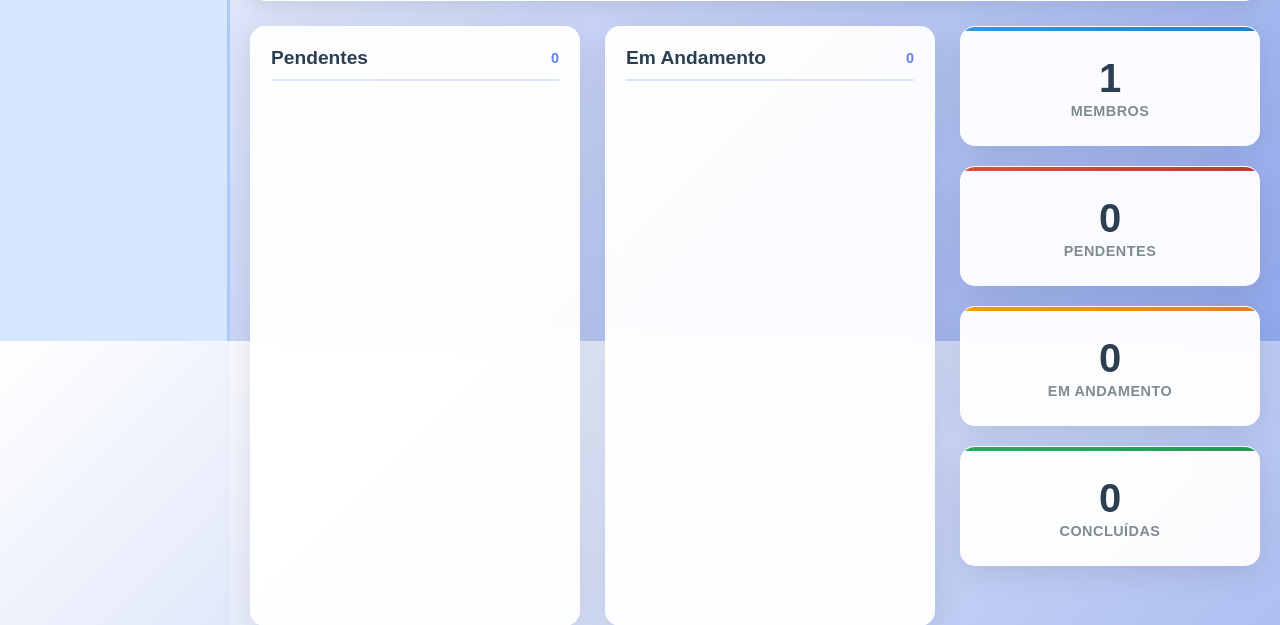
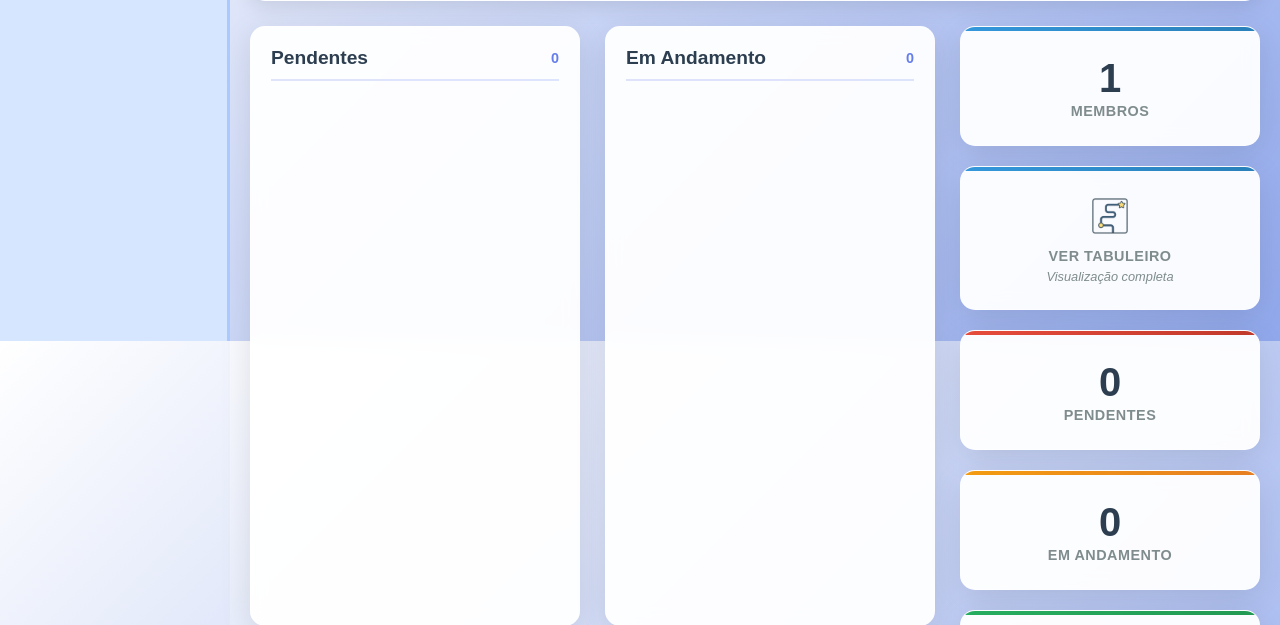
Before and after one commit to luccacorbo/projeto_apsII, a Flask app: template templates/projeto.html in a window 1280 px wide. Shown: the part 459-1084 px from the top of the page. Run offline with Flask 3, Linux system fonts and the light colour scheme; the template is opened without the code that fills it, so the values that code supplies are empty.

Commit message:
card/caminho para o tabuleiro adicionado

```diff
--- a/static/css/projeto.css
+++ b/static/css/projeto.css
@@ -1312,3 +1312,82 @@ form label {
         right: -50px;
     }
 }
+
+/* ================================
+   Estilos para o Card do Tabuleiro
+================================ */
+
+.estatistica-card.tabuleiro::before {
+    background: linear-gradient(135deg, #3498db, #2980b9);
+}
+
+.estatistica-card.tabuleiro:hover {
+    transform: translateY(-5px);
+    box-shadow: 0 15px 40px rgba(52, 152, 219, 0.2);
+}
+
+.icone-tabuleiro {
+  width: 48px;       /* ajuste o tamanho conforme o design */
+  height: 48px;
+  display: block;
+  margin: 0 auto 8px auto;  /* centraliza e adiciona espaçamento abaixo */
+}
+
+
+.estatistica-descricao {
+    font-size: 0.8rem;
+    color: #7f8c8d;
+    margin-top: 5px;
+    font-style: italic;
+}
+
+/* Efeito de brilho no hover para o card do tabuleiro */
+.estatistica-card.tabuleiro {
+    position: relative;
+    overflow: hidden;
+}
+
+.estatistica-card.tabuleiro::after {
+    content: '';
+    position: absolute;
+    top: -50%;
+    left: -50%;
+    width: 200%;
+    height: 200%;
+    background: linear-gradient(
+        45deg,
+        transparent,
+        rgba(255, 255, 255, 0.1),
+        transparent
+    );
+    transform: rotate(45deg);
+    transition: all 0.5s ease;
+    opacity: 0;
+}
+
+.estatistica-card.tabuleiro:hover::after {
+    animation: shine 1.5s ease;
+}
+
+@keyframes shine {
+    0% {
+        transform: translateX(-100%) translateY(-100%) rotate(45deg);
+        opacity: 0;
+    }
+    50% {
+        opacity: 1;
+    }
+    100% {
+        transform: translateX(100%) translateY(100%) rotate(45deg);
+        opacity: 0;
+    }
+}
+
+/* Indicador visual de clique */
+.estatistica-card.tabuleiro {
+    transition: all 0.3s cubic-bezier(0.4, 0, 0.2, 1);
+}
+
+.estatistica-card.tabuleiro:active {
+    transform: scale(0.95);
+}
--- a/static/js/projeto.js
+++ b/static/js/projeto.js
@@ -671,3 +671,17 @@ document.addEventListener('click', function(e) {
         });
     }
 });
+
+// ================================
+// FUNÇÃO PARA IR PARA O TABULEIRO
+// ================================
+
+function irParaTabuleiro() {
+    const projetoId = getProjetoId();
+    if (projetoId) {
+        window.location.href = `/projeto/${projetoId}/tabuleiro`;
+    } else {
+        console.error('ID do projeto não encontrado');
+        alert('Erro ao acessar o tabuleiro');
+    }
+}
--- a/templates/projeto.html
+++ b/templates/projeto.html
@@ -236,6 +236,14 @@
                 <div class="estatistica-numero">{{ membros|length + 1 }}</div>
                 <div class="estatistica-label">Membros</div>
             </div>
+
+            <!-- NOVO CARD PARA TABULEIRO -->
+            <div class="estatistica-card tabuleiro" onclick="irParaTabuleiro()" style="cursor: pointer;">
+                <img src="{{ url_for('static', filename='imagens/tabuleiro.png') }}" alt="tabuleiro" class="icone-tabuleiro">
+                <div class="estatistica-label">Ver Tabuleiro</div>
+                <div class="estatistica-descricao">Visualização completa</div>
+            </div>
+
             <div class="estatistica-card pendentes">
                 <div class="estatistica-numero">{{ tarefas_todo|length }}</div>
                 <div class="estatistica-label">Pendentes</div>
```
Also changed, not shown: static/imagens/tabuleiro.png (added).
